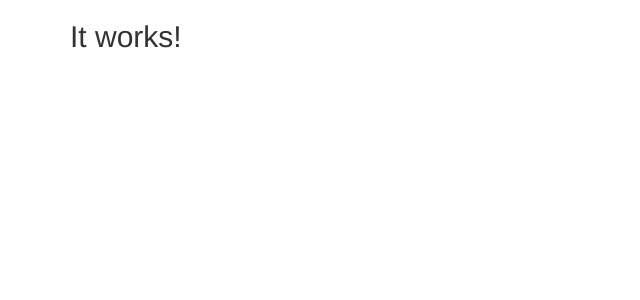
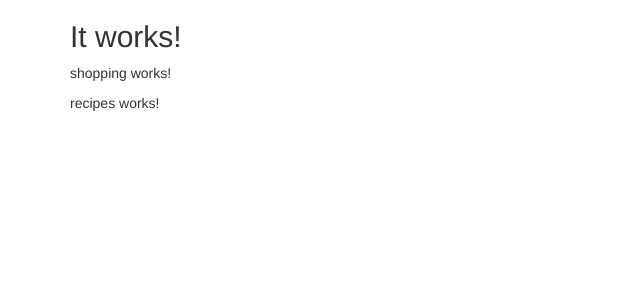
Before and after one commit to augustreid/recipe-book, an Angular app: page / in a window 1280 px wide. Shown: the top 300 px of the page, without its empty margins (0-640 px from the left). Built offline with nearby package versions, Linux system fonts and the light colour scheme.

Commit message:
Add new components to app module

```diff
--- a/src/app/app.component.html
+++ b/src/app/app.component.html
@@ -2,6 +2,8 @@
   <div class="col-md-12">
     <div class="row">
       <h2>It works!</h2>
+      <app-shopping></app-shopping>
+      <app-recipes></app-recipes>
     </div>
   </div>
 </div>
--- a/src/app/app.module.ts
+++ b/src/app/app.module.ts
@@ -2,10 +2,14 @@ import { NgModule } from '@angular/core';
 import { BrowserModule } from '@angular/platform-browser';
 
 import { AppComponent } from './app.component';
+import { RecipesComponent } from './recipes/recipes.component';
+import { ShoppingComponent } from './shopping/shopping.component';
 
 @NgModule({
   declarations: [
-    AppComponent
+    AppComponent,
+    RecipesComponent,
+    ShoppingComponent
   ],
   imports: [
     BrowserModule
```
